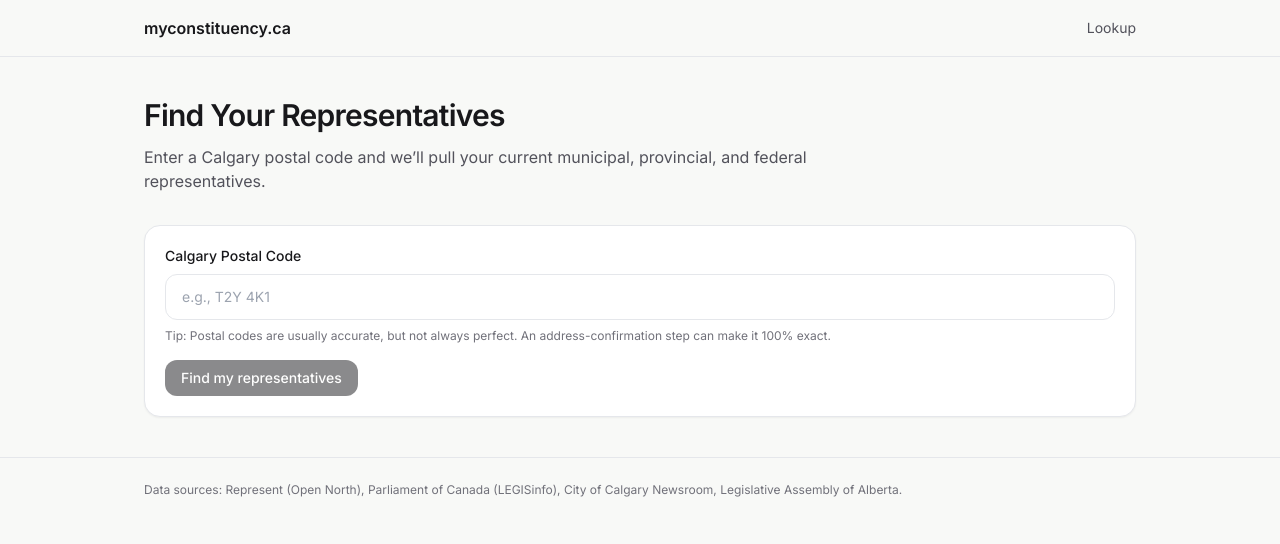
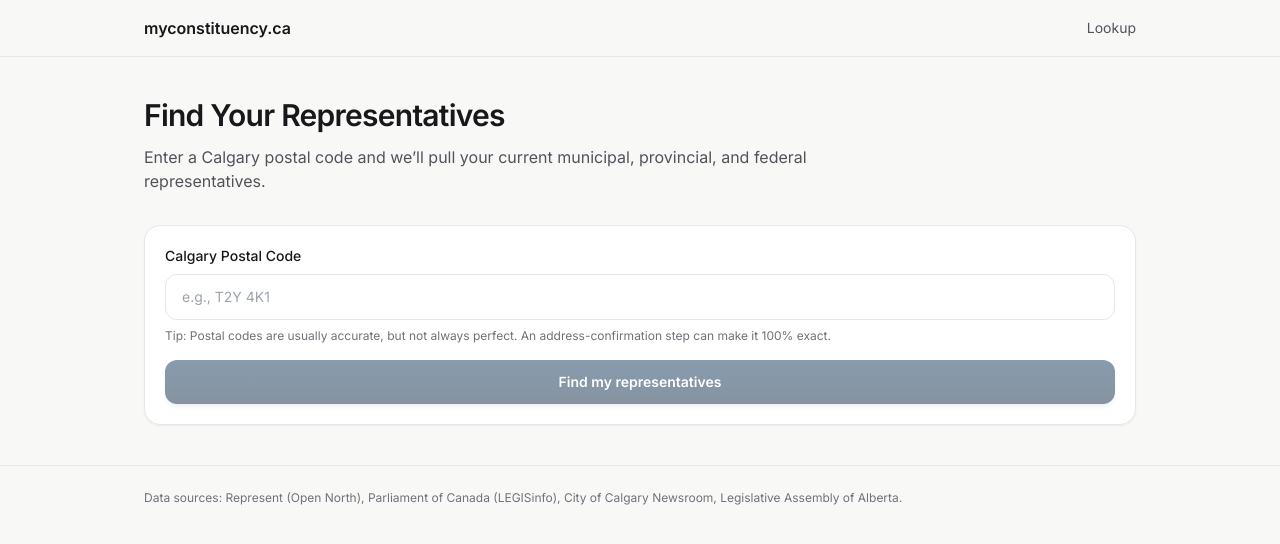
Before and after one commit to taimurta/myconstituency-web, a Next.js app: page / in a window 1280 px wide. Shown: the top 544 px of the page. Built offline with nearby package versions, Linux system fonts and the light colour scheme.

Commit message:
Update ui.tsx

```diff
--- a/components/ui.tsx
+++ b/components/ui.tsx
@@ -10,9 +10,8 @@ export function Button(props: React.ButtonHTMLAttributes<HTMLButtonElement>) {
     <button
       {...rest}
       className={
-        "rounded-xl bg-zinc-900 px-4 py-2 text-sm font-medium text-white hover:bg-zinc-800 disabled:cursor-not-allowed disabled:opacity-50 " +
-        className
-      }
+  "w-full rounded-xl bg-gradient-to-b from-[#123A5F] to-[#0F2A44] px-4 py-3 text-sm font-semibold text-white shadow-md hover:opacity-95 disabled:cursor-not-allowed disabled:opacity-50 " +
+  className}
     />
   );
 }
```
